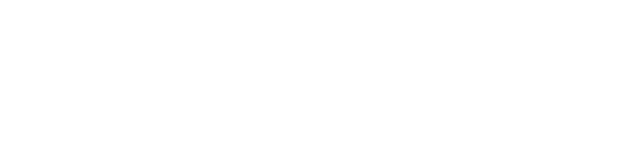
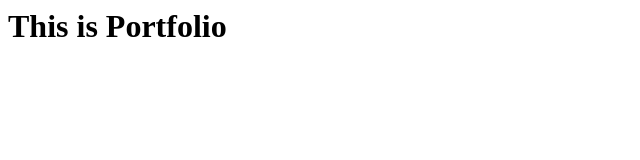
Before and after one commit to aberenjian89/portfolio, a plain HTML site: page index.html in a window 1280 px wide. Shown: the whole page, without its empty margins (0-640 px from the left). Drawn offline with Linux system fonts and the light colour scheme.

Commit message:
Change on Index.html

```diff
--- a/index.html
+++ b/index.html
@@ -4,6 +4,6 @@
         <meta charset="UTF-8">
     </head>
     <body>
-
+      <h1>This is Portfolio</h1>
     </body>
 </html>
```
